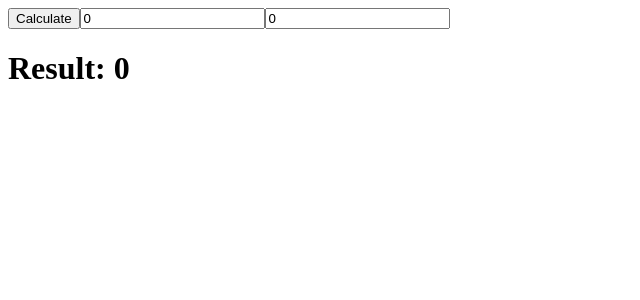
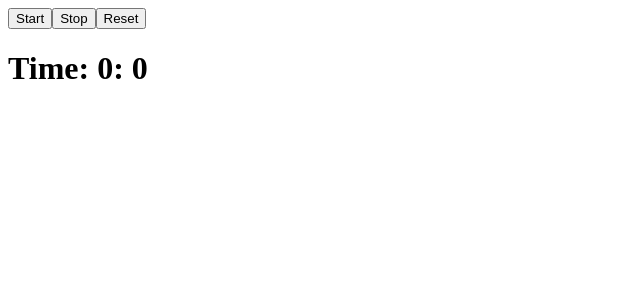
Before and after one commit to midasowo/sda-app, an Angular app: page / in a window 1280 px wide. Shown: the top 300 px of the page, without its empty margins (0-640 px from the left). Built offline with nearby package versions, Linux system fonts and the light colour scheme.

Commit message:
stopwatch

```diff
--- a/src/app/app.component.html
+++ b/src/app/app.component.html
@@ -1,4 +1,4 @@
-<button (click)="onClick()">Calculate</button>
-<input type="number" [(ngModel)]="firstNumber" />
-<input type="number" [(ngModel)]="secondNumber" />
-<h1>Result: {{ result }}</h1>
+<button (click)="startStoper()">Start</button>
+<button (click)="stopStoper()">Stop</button>
+<button (click)="resetStoper()">Reset</button>
+<h1>Time: {{ seconds }}: {{decSeconds}} </h1>
--- a/src/app/app.component.ts
+++ b/src/app/app.component.ts
@@ -6,12 +6,29 @@ import { Component } from '@angular/core';
   styleUrls: ['./app.component.css']
 })
 export class AppComponent {
-  public firstNumber = 0;
-  public secondNumber = 0;
-  public result: number = 0;
+  public seconds = 0;
+  public decSeconds = 0;
 
-  public onClick(): void {
-    this.result = this.firstNumber + this.secondNumber;
+  private intervalId: NodeJS.Timer | undefined;
+
+  public startStoper(): void {
+    this.intervalId = setInterval(() =>{
+      this.decSeconds++;
+      if(this.decSeconds === 10){
+        this.seconds++;
+        this.decSeconds = 0;
+      }
+    }, 100);
+  }
+
+  public stopStoper(): void {
+    if(this.intervalId)
+    clearInterval(this.intervalId);
+  }
+
+  public resetStoper(): void {
+    this.seconds = 0;
+    this.decSeconds = 0;
   }
 
 }
```
